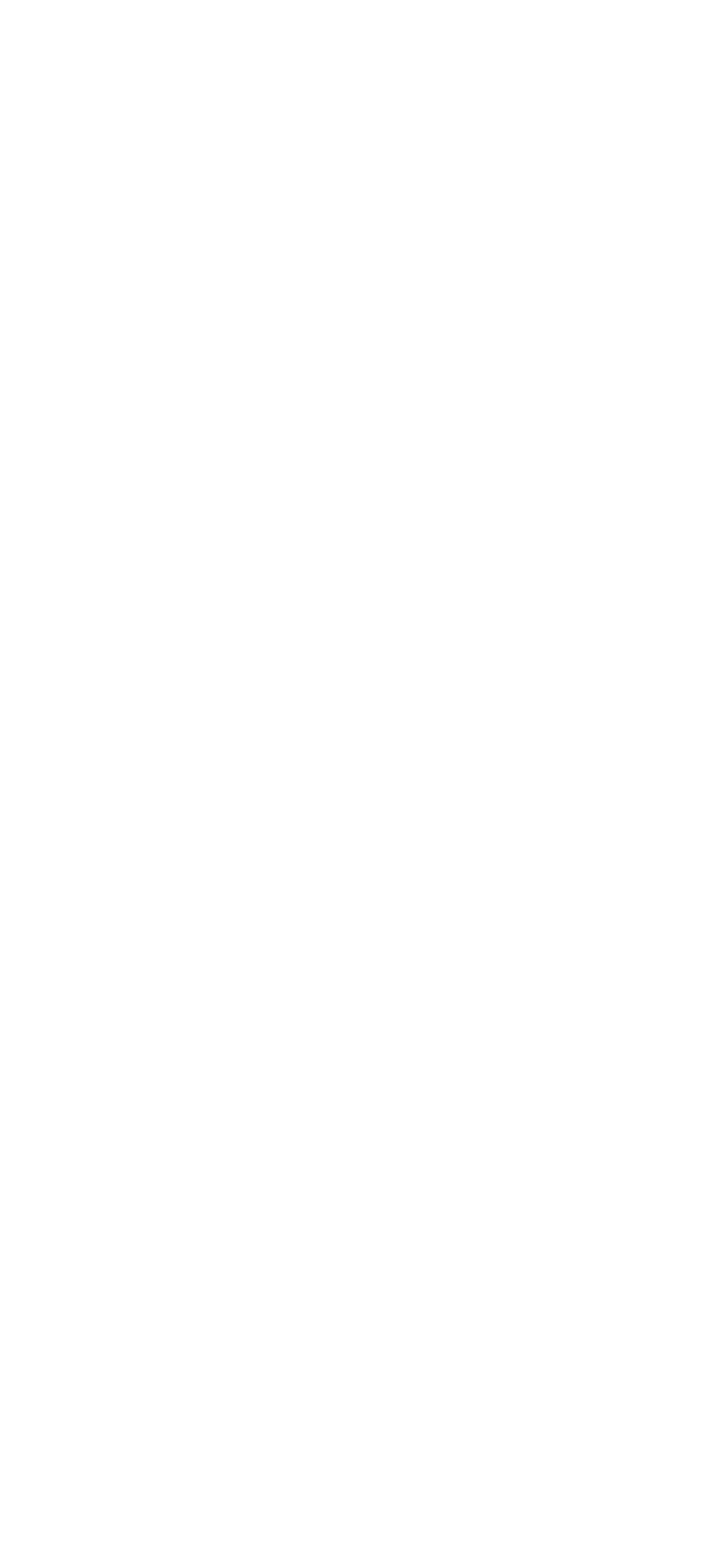
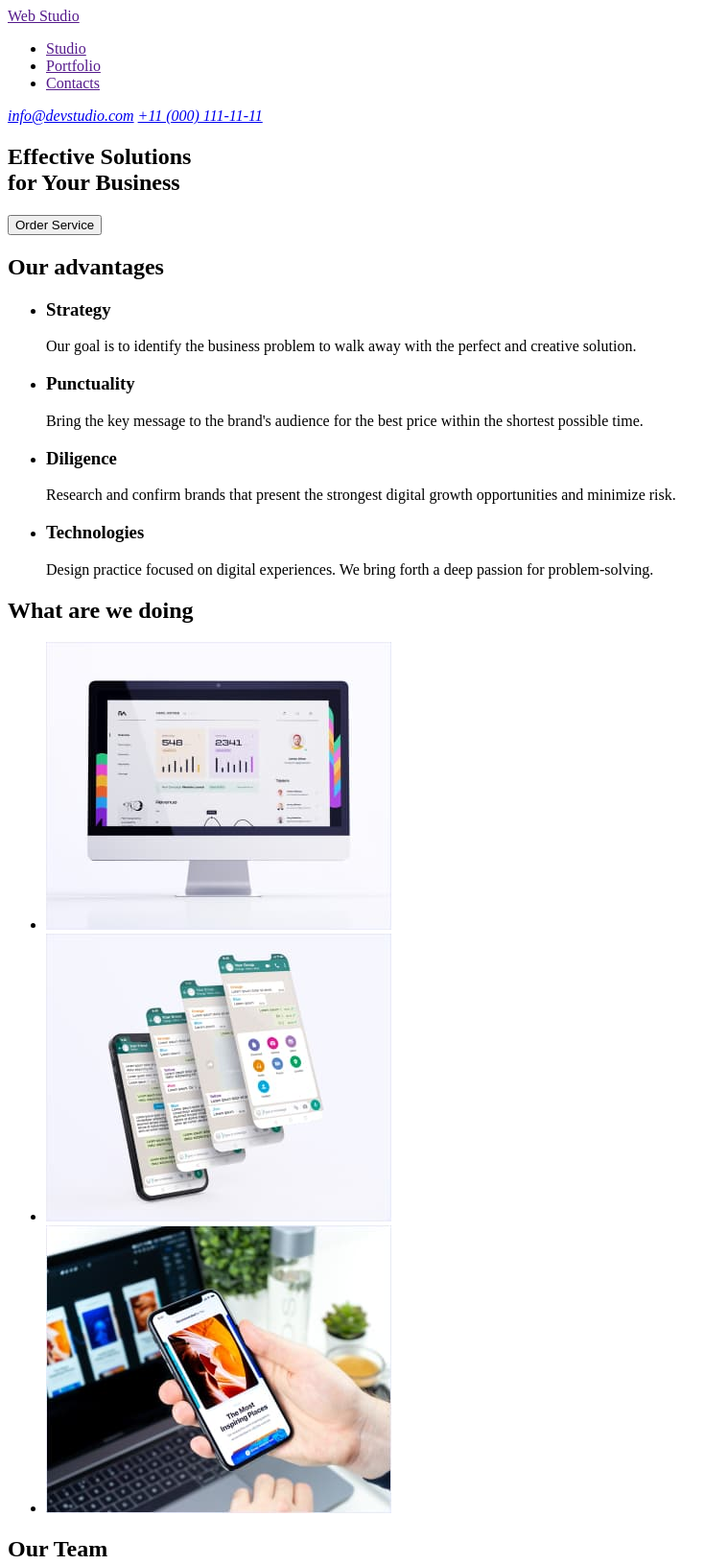
Before and after one commit to YanaKonovalova93/goit-markup-hw-01, a plain HTML site: page index.html in a window 1280 px wide. Shown: the top 1631 px of the page at 96% size, without its empty margins (0-759 px from the left). Before the commit the page ends 800 px from the top, so only its background shows below. Drawn offline with Linux system fonts and the light colour scheme.

Commit message:
Разметка страницы полностью

```diff
--- a/index.html
+++ b/index.html
@@ -4,9 +4,98 @@
     <meta charset="UTF-8">
     <meta http-equiv="X-UA-Compatible" content="IE=edge">
     <meta name="viewport" content="width=device-width, initial-scale=1.0">
-    <title>Document</title>
+    <title>Studio</title>
 </head>
 <body>
-    <header> </header>
+    <header>
+        <nav>
+            <a href="">
+                Web Studio
+            </a>
+
+            <ul>
+                <li><a href="">Studio</a></li>
+
+                <li><a href="">Portfolio</a></li>
+
+                <li><a href="">Contacts</a></li>
+            </ul>
+            </nav>
+
+            <address>
+                <a href="mailto:info@devstudio.com">info@devstudio.com</a>
+                <a href="tel:+11 (000) 111-11-11">+11 (000) 111-11-11</a>
+            </address>
+
+    </header>
+
+        <main>
+            <section>
+                <h1>Effective Solutions </br> for Your Business</h1>
+                <button type="button">Order Service</button>
+            </section>
+
+        <section>
+            <h2>Our advantages</h2>
+            <ul>
+                <li>
+                    <h3>Strategy</h3>
+                    <p>Our goal is to identify the business problem to walk away with the perfect and creative solution. </p>
+                </li>
+                <li>
+                    <h3>Punctuality</h3>
+                    <p>Bring the key message to the brand's audience for the best price within the shortest possible time.</p>
+                </li>
+                <li>
+                    <h3>Diligence</h3>
+                    <p>Research and confirm brands that present the strongest digital growth opportunities and minimize risk.</p>
+                </li>
+                <li>
+                    <h3>Technologies</h3>
+                    <p>Design practice focused on digital experiences. We bring forth a deep passion for problem-solving.</p>
+                </li>
+            </ul>
+        </section>
+        <section>
+            <h2>What are we doing</h2>
+            <ul>
+                <li><a href=""><img src="./images/comp.jpg" alt="pc monitor" width="360"></a></li>
+                <li><a href=""><img src="./images/app.jpg" alt="app options" width="360"></a></li>
+                <li><a href=""><img src="./images/phone.jpg" alt="phone screen" width="360"></a></li>
+            </ul>
+        </section>
+        <section>
+            <h2>Our Team</h2>
+            <ul>
+                <li>
+                    <img src="./images/mark.jpg" alt="Mark Guerrero" width="264">
+                    <h3>Mark Guerrero</h3>
+                    <p>Product Designer</p>
+                </li>
+                <li>
+                    <img src="./images/tom.jpg" alt="Tom Ford" width="264">
+                    <h3>Tom Ford</h3>
+                    <p>Frontend Developer</p>
+                </li>
+                <li>
+                    <img src="./images/camila.jpg" alt="Camila Garcia" width="264">
+                    <h3>Camila Garcia</h3>
+                    <p>Marketing</p>
+                </li>
+                <li>
+                    <img src="./images/daniel.jpg" alt="Daniel Wilson" width="264">
+                    <h3>Daniel Wilson</h3>
+                    <p>UI Designer</p>
+                </li>
+            </ul>
+        </section>
+        </main>
+
+    <footer>
+<div>
+    <a href="">Web Studio</a>
+    <p>Increase the flow of customers and sales for your business with digital marketing & growth solutions.</p>
+</div>
+    </footer>
 </body>
 </html>
```
Also changed, not shown: images/app.jpg (added), images/camila.jpg (added), images/comp.jpg (added), images/daniel.jpg (added), images/mark.jpg (added), images/phone.jpg (added), images/tom.jpg (added).
